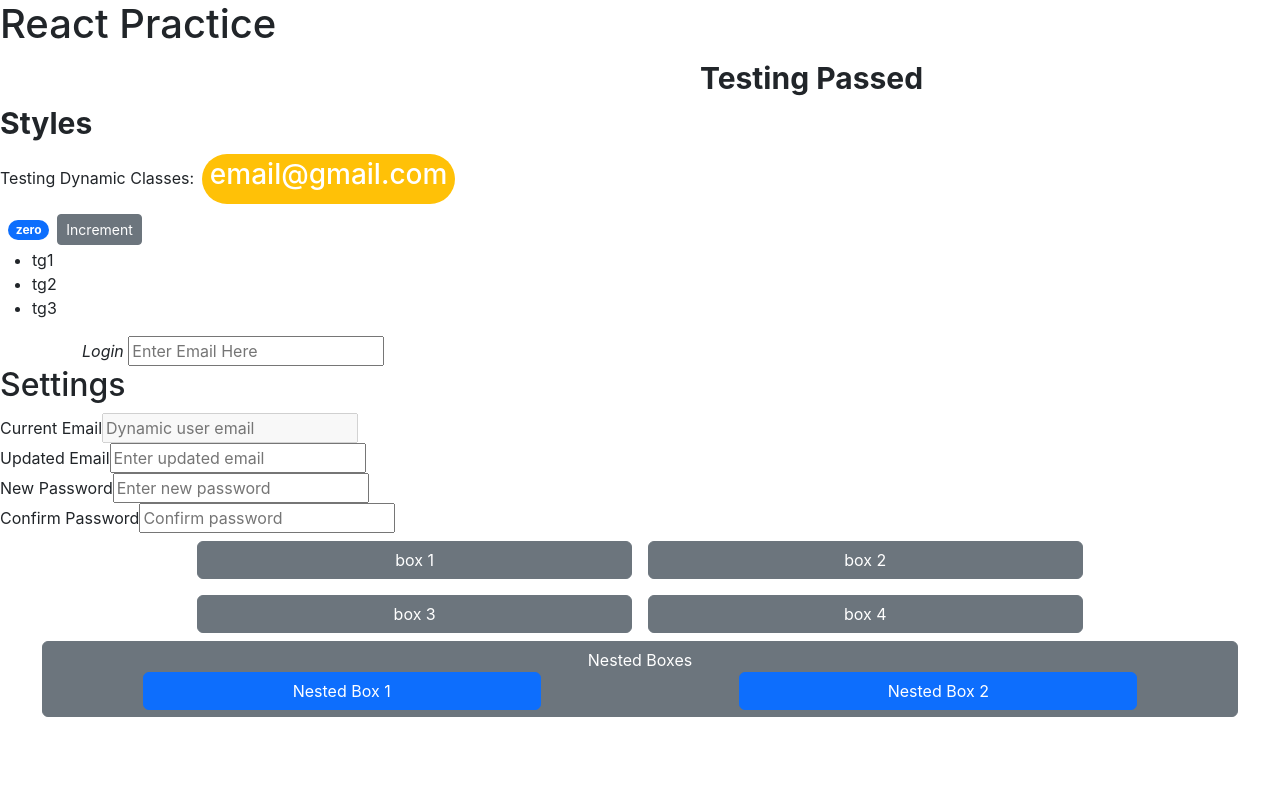
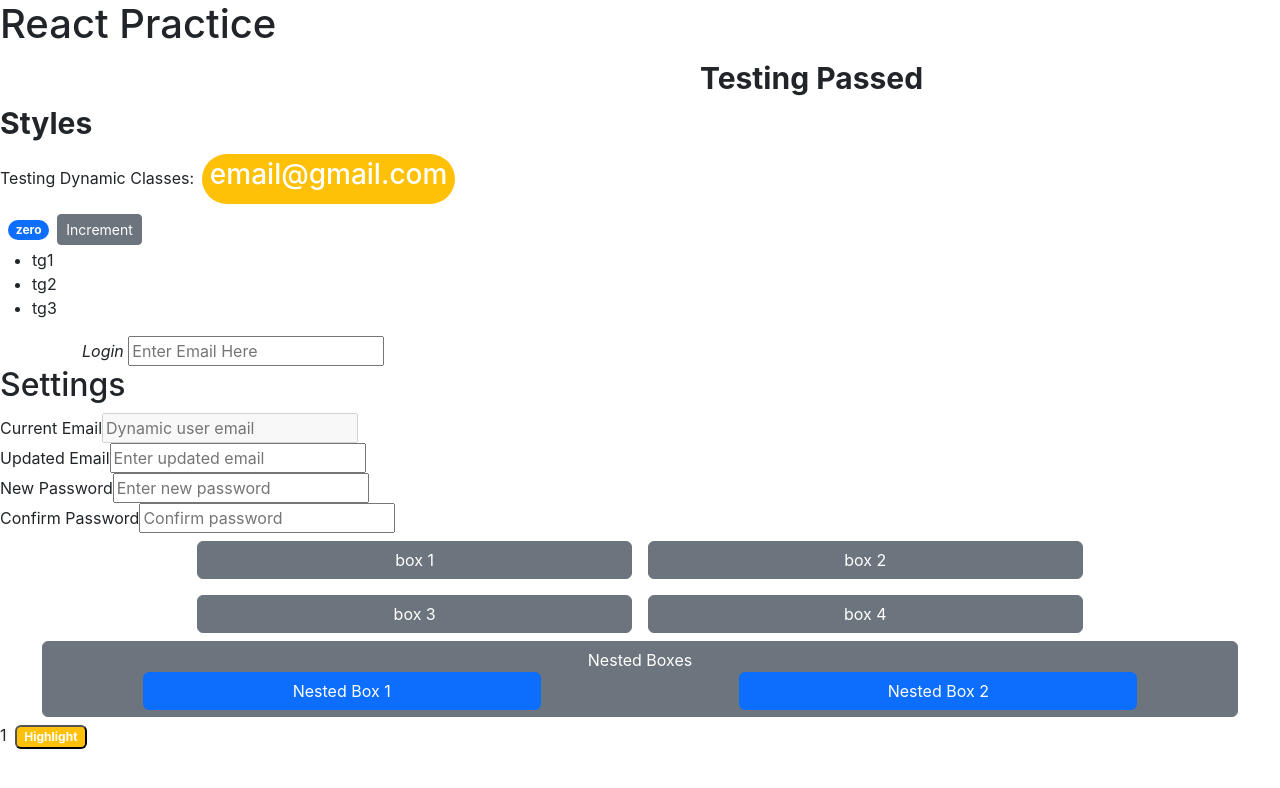
Before and after one commit to DanielOmarZavala/react-exercises, a React (Create React App) app in the folder first-app/: page / in a window 1280 px wide. Shown: the top 788 px of the page. Built offline with nearby package versions, Linux system fonts and the light colour scheme.

Commit message:
React practice, passing event arguments

```diff
--- a/first-app/src/components/buttons.jsx
+++ b/first-app/src/components/buttons.jsx
@@ -6,12 +6,20 @@ export default class Buttons extends Component {
         highlight: 1
     };
 
+    iden = "Identifier: " + 3;
+
+    handleHighlight = identifier => {
+        console.log(identifier);
+        this.setState({highlight: this.state.highlight + 1});
+    }
+
+
     render() {
         return (
             <React.Fragment>
                 <div>
                     <span>{this.state.highlight}</span>
-                    <button className={this.getBadgeClasses()}>Highlight</button>
+                    <button onClick={() => this.handleHighlight(this.iden)} className={this.getBadgeClasses()}>Highlight</button>
                 </div>
             </React.Fragment>
         )
@@ -23,8 +31,4 @@ export default class Buttons extends Component {
         return classes;
     }
 
-    handleHighlight = () => {
-        this.setState({highlight: this.state.highlight + 1});
-    }
-
 }
--- a/first-app/src/index.js
+++ b/first-app/src/index.js
@@ -5,6 +5,7 @@ import App from './App';
 import reportWebVitals from './reportWebVitals';
 import Counter from './components/counter';
 import Test from "./components/test";
+import Buttons from "./components/buttons";
 
 const root = ReactDOM.createRoot(document.getElementById('root'));
 root.render(
@@ -16,6 +17,9 @@ root.render(
         {
             <Test/>
         }
+        {
+            <Buttons/>
+        }
     </React.StrictMode>
 );
 
```
